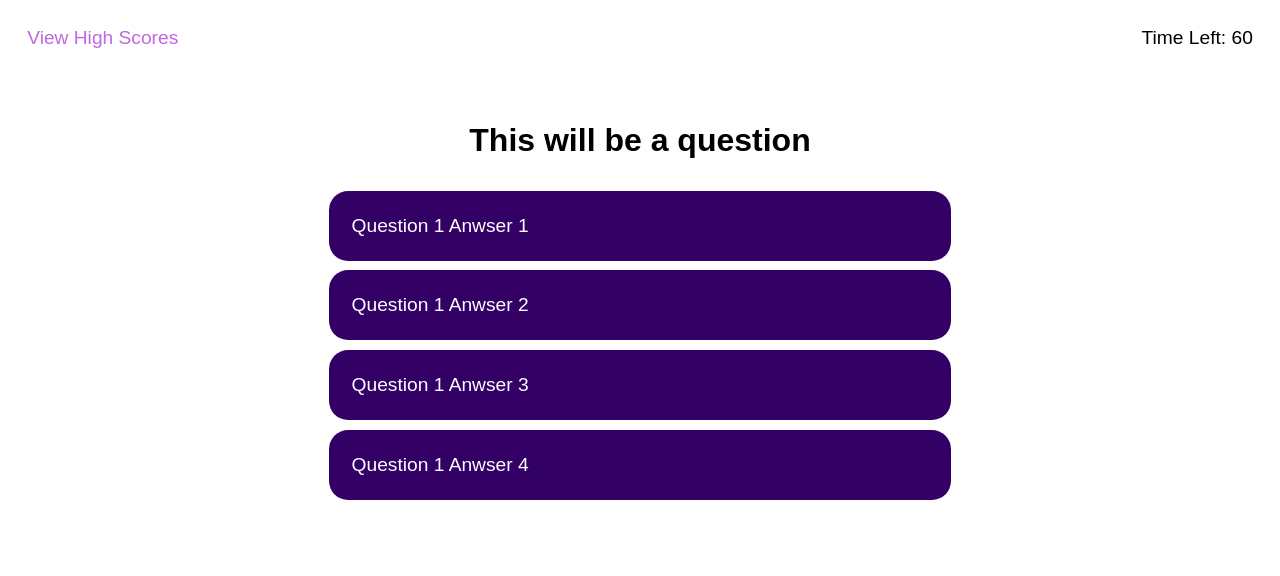
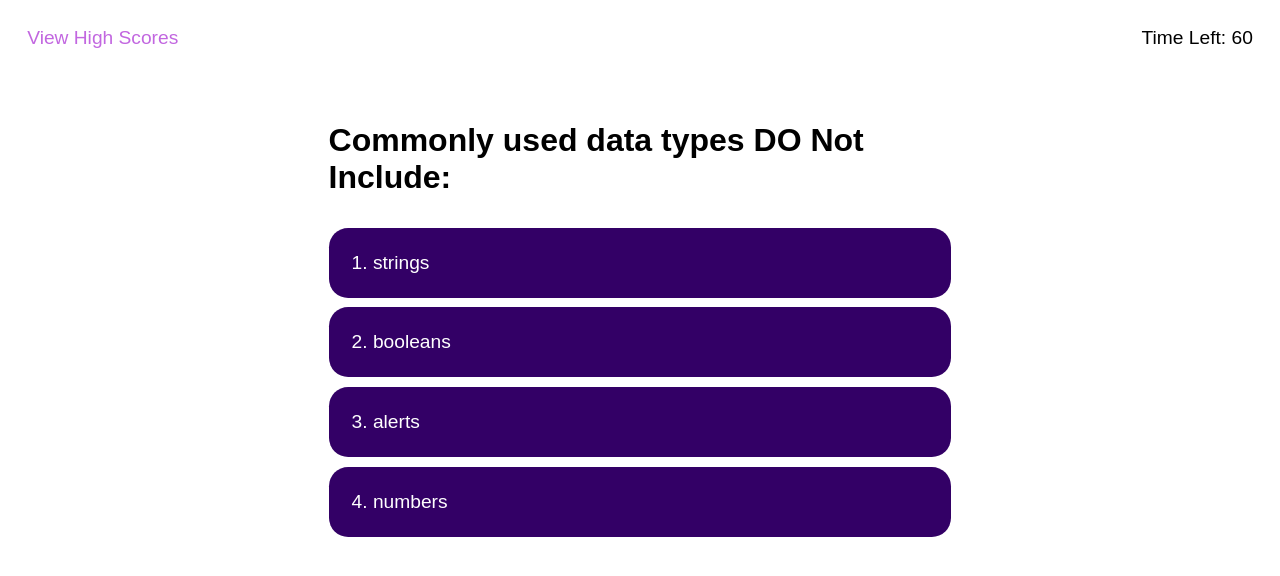
Before and after one commit to dzamanillo/code-quiz, a plain HTML site: page index.html in a window 1280 px wide. Both pictures are taken after a click on the button "Start Quiz". Drawn offline with Linux system fonts and the light colour scheme.

Commit message:
question array added. Anwser button target working but function not created

```diff
--- a/assets/script.js
+++ b/assets/script.js
@@ -5,10 +5,74 @@ var startBtnEl = document.querySelector(".start-btn");
 var timerSpanEl = document.getElementById("timer-counter");
 var welcomeBannerEl = document.querySelector(".welcome-banner");
 
+var timeLeft = 60;
+
+// Question Array
+var questionArr = [
+  // Question 1
+  {
+    q: "Commonly used data types DO Not Include:",
+    a1: "strings",
+    s1: false,
+    a2: "booleans",
+    s2: false,
+    a3: "alerts",
+    s3: true,
+    a4: "numbers",
+    s4: false,
+  },
+  // Question 2
+  {
+    q: "The condition in an if/else statemtne is enclosed with_____",
+    a1: "quotes",
+    s1: false,
+    a2: "curly brackets",
+    s2: false,
+    a3: "parenthesis",
+    s3: true,
+    a4: "square brackets",
+    s4: false,
+  },
+  // Question 3
+  {
+    q: "Arrays in Java Script can be used to store _____",
+    a1: "numbers and strings",
+    s1: false,
+    a2: "other arrays",
+    s2: false,
+    a3: "booleans",
+    s3: false,
+    a4: "all of the above",
+    s4: true,
+  },
+  // Question 4
+  {
+    q: "String values must be enclosed within _____ when being assigned to variables.",
+    a1: "commas",
+    s1: false,
+    a2: "curly brackets",
+    s2: false,
+    a3: "quotes",
+    s3: true,
+    a4: "parenthesis",
+    s4: false,
+  },
+  // Question 5
+  {
+    q: "A very useful tool used during development and debugging for printing content to the debugger is:",
+    a1: "JavaScript",
+    s1: false,
+    a2: "terminal/bash",
+    s2: false,
+    a3: "for loops",
+    s3: false,
+    a4: "console.log",
+    s4: true,
+  },
+];
+
 // Timer Countdown
 function countDown() {
-  var timeLeft = 60;
-
   var timeInterval = setInterval(function () {
     console.log(timeLeft);
     timerSpanEl.textContent = timeLeft;
@@ -32,36 +96,38 @@ var welcomeDisappear = function () {
   startBtnEl.remove();
 };
 
-// Question 1 Function
-var question1 = function () {
-  welcomeDisappear();
-
+// Questions Function
+var questions = function () {
   var questionContainer = document.createElement("div");
   questionContainer.classList.add("questions");
 
   var questionPrompt = document.createElement("h2");
-  questionPrompt.innerText = "This will be a question";
+  questionPrompt.innerText = questionArr[0].q;
   questionPrompt.classList.add("question-banner");
 
   var q1a1 = document.createElement("button");
-  q1a1.innerText = "Question 1 Anwser 1";
+  q1a1.innerText = "1. " + questionArr[0].a1;
   q1a1.classList.add("btn");
   q1a1.classList.add("q-btn");
+  q1a1.setAttribute("solution", questionArr[0].s1);
 
   var q1a2 = document.createElement("button");
-  q1a2.innerText = "Question 1 Anwser 2";
+  q1a2.innerText = "2. " + questionArr[0].a2;
   q1a2.classList.add("btn");
   q1a2.classList.add("q-btn");
+  q1a2.setAttribute("solution", questionArr[0].s2);
 
   var q1a3 = document.createElement("button");
-  q1a3.innerText = "Question 1 Anwser 3";
+  q1a3.innerText = "3. " + questionArr[0].a3;
   q1a3.classList.add("btn");
   q1a3.classList.add("q-btn");
+  q1a3.setAttribute("solution", questionArr[0].s3);
 
   var q1a4 = document.createElement("button");
-  q1a4.innerText = "Question 1 Anwser 4";
+  q1a4.innerText = "4. " + questionArr[0].a4;
   q1a4.classList.add("btn");
   q1a4.classList.add("q-btn");
+  q1a4.setAttribute("solution", questionArr[0].s4);
 
   welcomeContainerEl.append(
     questionContainer,
@@ -73,4 +139,24 @@ var question1 = function () {
   );
 };
 
-startBtnEl.addEventListener("click", question1);
+var startGame = function () {
+  welcomeDisappear();
+  questions();
+};
+
+startBtnEl.addEventListener("click", startGame);
+
+// Anwer button handler Function
+var anwserContainerButtonHandler = function (event) {
+  var targetEl = event.target;
+
+  if (targetEl.matches("[solution=true]")) {
+    timerSpanEl.innerText = "you did it!";
+  } else if (targetEl.matches("[solution=false]")) {
+    timerSpanEl.innerText = "you didn't do it!";
+  } else {
+    return;
+  }
+};
+
+welcomeContainerEl.addEventListener("click", anwserContainerButtonHandler);
--- a/assets/style.css
+++ b/assets/style.css
@@ -86,6 +86,8 @@ header {
 
 .question-banner {
   margin-bottom: 1em;
+  text-align: left;
+  align-self: start;
 }
 
 .q-btn {
```
Also changed, not shown: index.html (+1 -0 lines).
